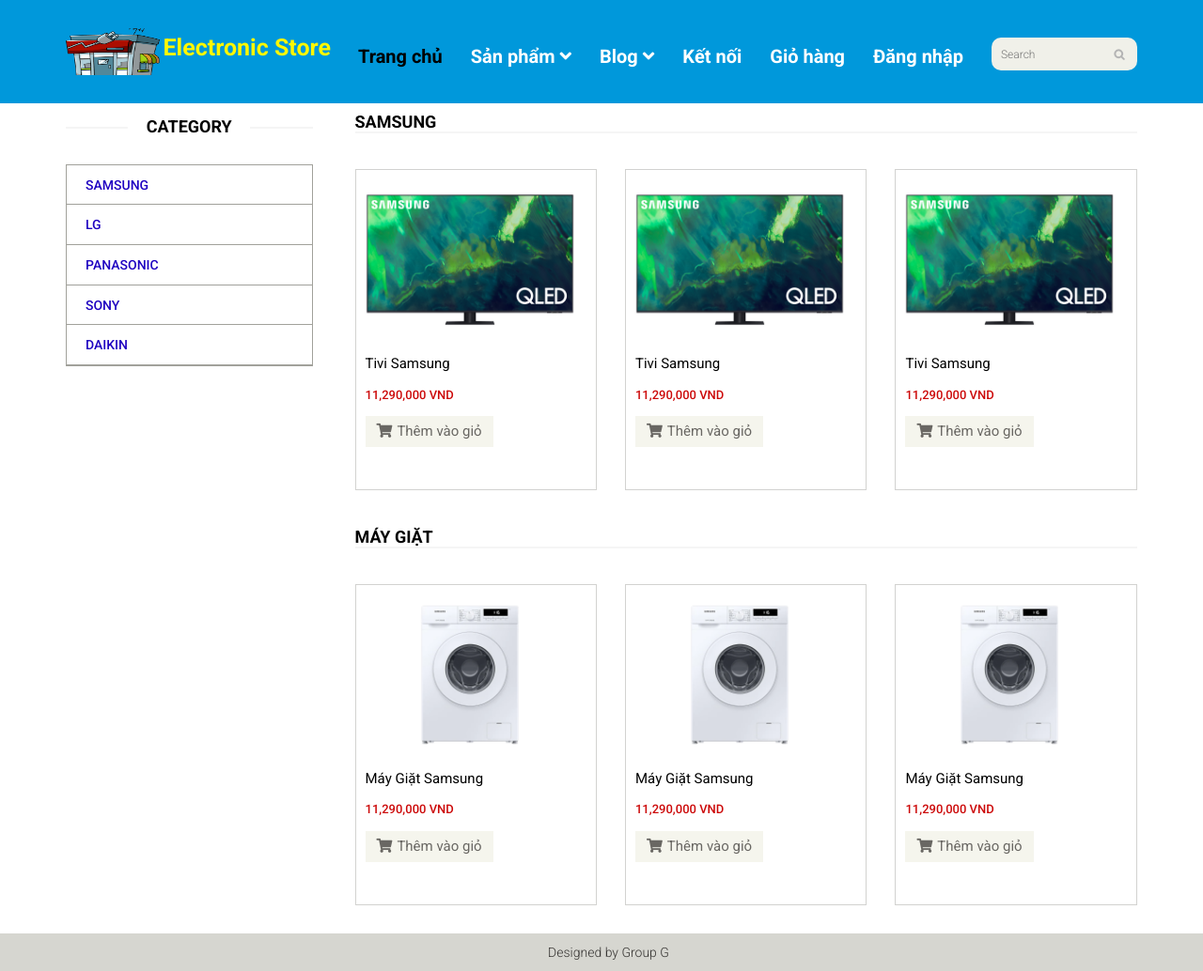
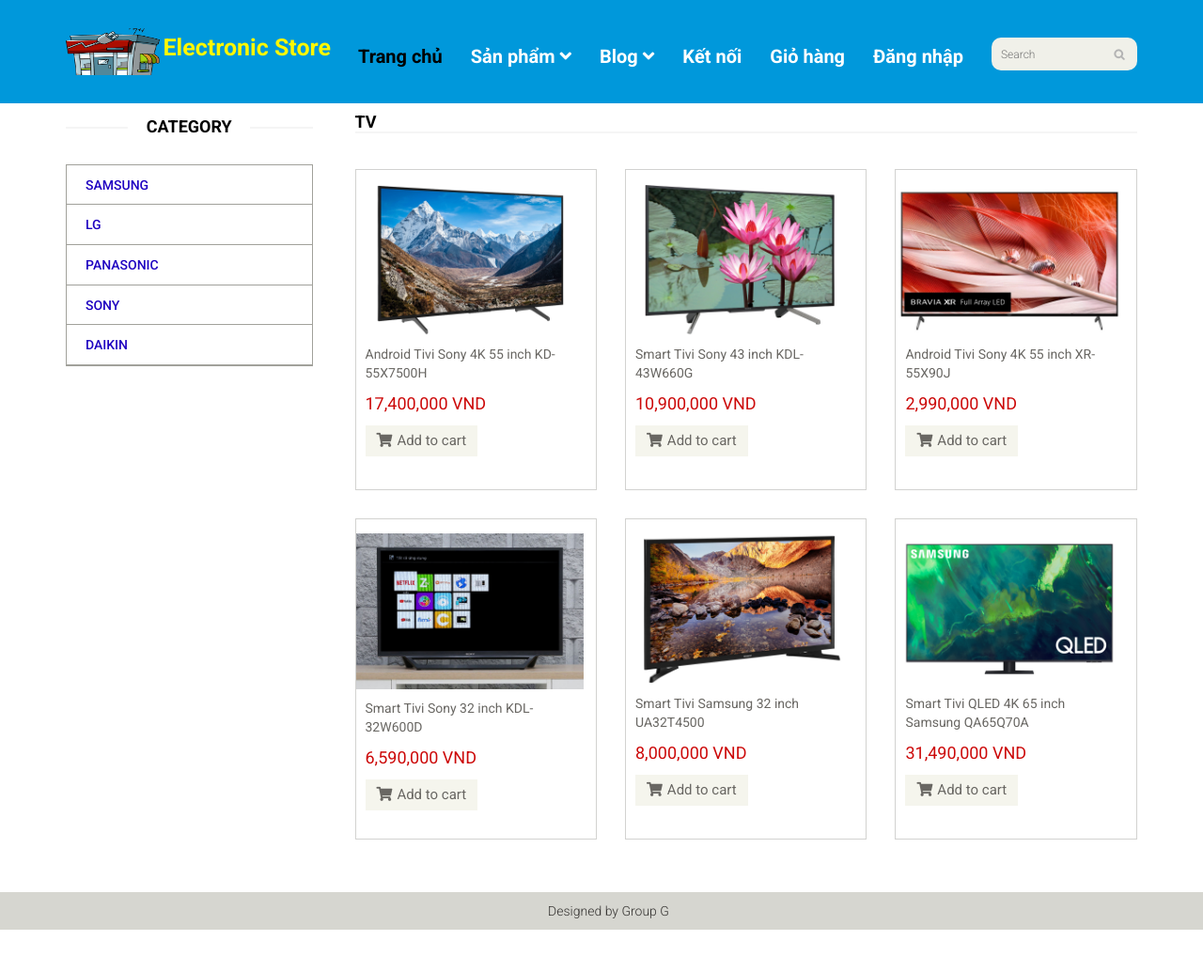
Before and after one commit to sangtruong0317/CDW1_Project, a PHP site: page /cate.php?type_id=1 in a window 1280 px wide. Shown: the whole page at 94% size. After the commit the page ends 990 px from the top, so only its background shows below. Run offline with PHP 8.4, Linux system fonts and the light colour scheme; data comes from the database, SQL or seed files in the repository.

Commit message:
update lay san pham theo loai sp

```diff
--- a/cate.php
+++ b/cate.php
@@ -37,101 +37,53 @@ if (isset($_GET['manu_id']) || isset($_GET['type_id'])) {
                     <div class="col-sm-9 padding-right">
                         <div class="features_items">
                             <!--features_items-->
-                            <h2 class="title text-center">SamSung</h2>
+                            <?php
+                            if (isset($_GET['type_id'])) {
+                                $type_id = $_GET['type_id'];
+                                $total = count($product->getProductsByType_ID($type_id));
+                                foreach ($product->getProductsByType_IDByPage($page, $perPage, $type_id) as $value) { ?>
+                                    <h2 class="title text-center"><?php echo $value['type_name'];
+                                                                    break;
+                                                                } ?></h2>
+                                    <?php foreach ($product->getProductsByType_IDByPage($page, $perPage, $type_id) as $value) { ?>
                                         <div class="col-sm-4">
                                             <div class="product-image-wrapper">
                                                 <div class="single-products">
                                                     <div class="productinfo text-center">
-                                            <a href="">
-                                                <img class="hinhanh" src="./images/ss-tv-led-65.jpg" alt=""/>
-                                                <p><a class="name-products" href="detail.php">Tivi Samsung</a></p>
-                                                <h2>11,290,000 VND</h2>
-                                                <p></p>
-                                                <a href="" class="btn btn-default add-to-cart"><i class="fa fa-shopping-cart"></i>Thêm vào giỏ</a>
-                                            </a>
+                                                        <img class="img-fluid img-products" src="images/<?php echo $value['pro_image'] ?>" alt=""/>
+                                                        <p class="title-products"><?php echo $value['name'] ?></p>
+                                                        <p class="price-products"><?php echo number_format($value['price']) ?> VND</p>
+                                                        <a href="cart.php?id=<?php echo $value['ID'] ?>" class="btn btn-default add-to-cart"><i class="fa fa-shopping-cart"></i>Add to cart</a>
                                                     </div>
                                                 </div>
                                             </div>
                                         </div>
+                                    <?php }
+                                } else if (isset($_GET['manu_id'])) {
+                                    $manu_id = $_GET['manu_id'];
+                                    $total = count($product->getProductsByManu_ID($manu_id));
+                                    foreach ($product->getProductsByManu_IDByPage($page, $perPage, $manu_id) as $value) { ?>
+                                        <h2 class="title text-center"><?php echo $value['manu_name'];
+                                                                        break;
+                                                                    } ?></h2>
+                                        <?php foreach ($product->getProductsByManu_IDByPage($page, $perPage, $manu_id) as $value) { ?>
                                             <div class="col-sm-4">
                                                 <div class="product-image-wrapper">
                                                     <div class="single-products">
-                                        <div class="productinfo text-center">
-                                            <a href="">
-                                                <img class="hinhanh" src="./images/ss-tv-led-65.jpg" alt=""/>
-                                                <p><a class="name-products" href="detail.php">Tivi Samsung</a></p>
-                                                <h2>11,290,000 VND</h2>
-                                                <p></p>
-                                                <a href="" class="btn btn-default add-to-cart"><i class="fa fa-shopping-cart"></i>Thêm vào giỏ</a>
-                                            </a>
+                                                        <div class="productinfo text-center" style="height:360px">
+                                                            <img class="img-fluid img-products" style="width: 250px; height: 200px" src="images/<?php echo $value['pro_image'] ?>" alt="" />
+                                                            <p class="title-products "><?php echo $value['name'] ?></p>
+                                                            <p class="price-products"><?php echo number_format($value['price']) ?> VND</p>
+                                                            <a href="cart.php?id=<?php echo $value['ID'] ?>" class="btn btn-default add-to-cart"><i class="fa fa-shopping-cart"></i>Add to cart</a>
                                                         </div>
                                                     </div>
                                                 </div>
                                             </div>
-                            <div class="col-sm-4">
-                                <div class="product-image-wrapper">
-                                    <div class="single-products">
-                                        <div class="productinfo text-center">
-                                            <a href="">
-                                                <img class="hinhanh" src="./images/ss-tv-led-65.jpg" alt=""/>
-                                                <p><a class="name-products" href="detail.php">Tivi Samsung</a></p>
-                                                <h2>11,290,000 VND</h2>
-                                                <p></p>
-                                                <a href="" class="btn btn-default add-to-cart"><i class="fa fa-shopping-cart"></i>Thêm vào giỏ</a>
-                                            </a>
-                                        </div>
-                                    </div>
-                                </div>
-                            </div>
-                        </div>
-                        <div class="features_items">
-                            <!--features_items-->
-                            <h2 class="title text-center">Máy Giặt</h2>
-                            <div class="col-sm-4">
-                                <div class="product-image-wrapper">
-                                    <div class="single-products">
-                                        <div class="productinfo text-center">
-                                            <a href="">
-                                                <img class="hinhanh" src="./images/may-giat-samsung-inverter-8kg-ww80t3020ww-sv-org.jpg" alt=""/>
-                                                <p><a class="name-products" href="detail.php">Máy Giặt Samsung</a></p>
-                                                <h2>11,290,000 VND</h2>
-                                                <p></p>
-                                                <a href="" class="btn btn-default add-to-cart"><i class="fa fa-shopping-cart"></i>Thêm vào giỏ</a>
-                                            </a>
-                                        </div>
-                                    </div>
-                                </div>
-                            </div>
-                            <div class="col-sm-4">
-                                <div class="product-image-wrapper">
-                                    <div class="single-products">
-                                        <div class="productinfo text-center">
-                                            <a href="">
-                                                <img class="hinhanh" src="./images/may-giat-samsung-inverter-8kg-ww80t3020ww-sv-org.jpg" alt=""/>
-                                                <p><a class="name-products" href="detail.php">Máy Giặt Samsung</a></p>
-                                                <h2>11,290,000 VND</h2>
-                                                <p></p>
-                                                <a href="" class="btn btn-default add-to-cart"><i class="fa fa-shopping-cart"></i>Thêm vào giỏ</a>
-                                            </a>
-                                        </div>
-                                    </div>
-                                </div>
-                            </div>
-                            <div class="col-sm-4">
-                                <div class="product-image-wrapper">
-                                    <div class="single-products">
-                                        <div class="productinfo text-center">
-                                            <a href="">
-                                                <img class="hinhanh" src="./images/may-giat-samsung-inverter-8kg-ww80t3020ww-sv-org.jpg" alt=""/>
-                                                <p><a class="name-products" href="detail.php">Máy Giặt Samsung</a></p>
-                                                <h2>11,290,000 VND</h2>
-                                                <p></p>
-                                                <a href="" class="btn btn-default add-to-cart"><i class="fa fa-shopping-cart"></i>Thêm vào giỏ</a>
-                                            </a>
-                                        </div>
-                                    </div>
-                                </div>
-                            </div>
+                                    <?php }
+                                    } ?>
+
+
+                                    <ul class="pagination col-sm-12">
                         </div>
                     </div>
                 </div>
--- a/config.php
+++ b/config.php
@@ -8,6 +8,6 @@ define( 'DB_PASSWORD', '' );
 /** MySQL hostname */
 define( 'DB_HOST', 'localhost' );
 /** port number of DB */
-define( 'PORT', '3308');
+define( 'PORT', '3306');
 /** Database Charset to use in creating database tables. */
 define( 'DB_CHARSET', 'utf8' );
```
Lines whose indentation alone changed are shown as unchanged.
